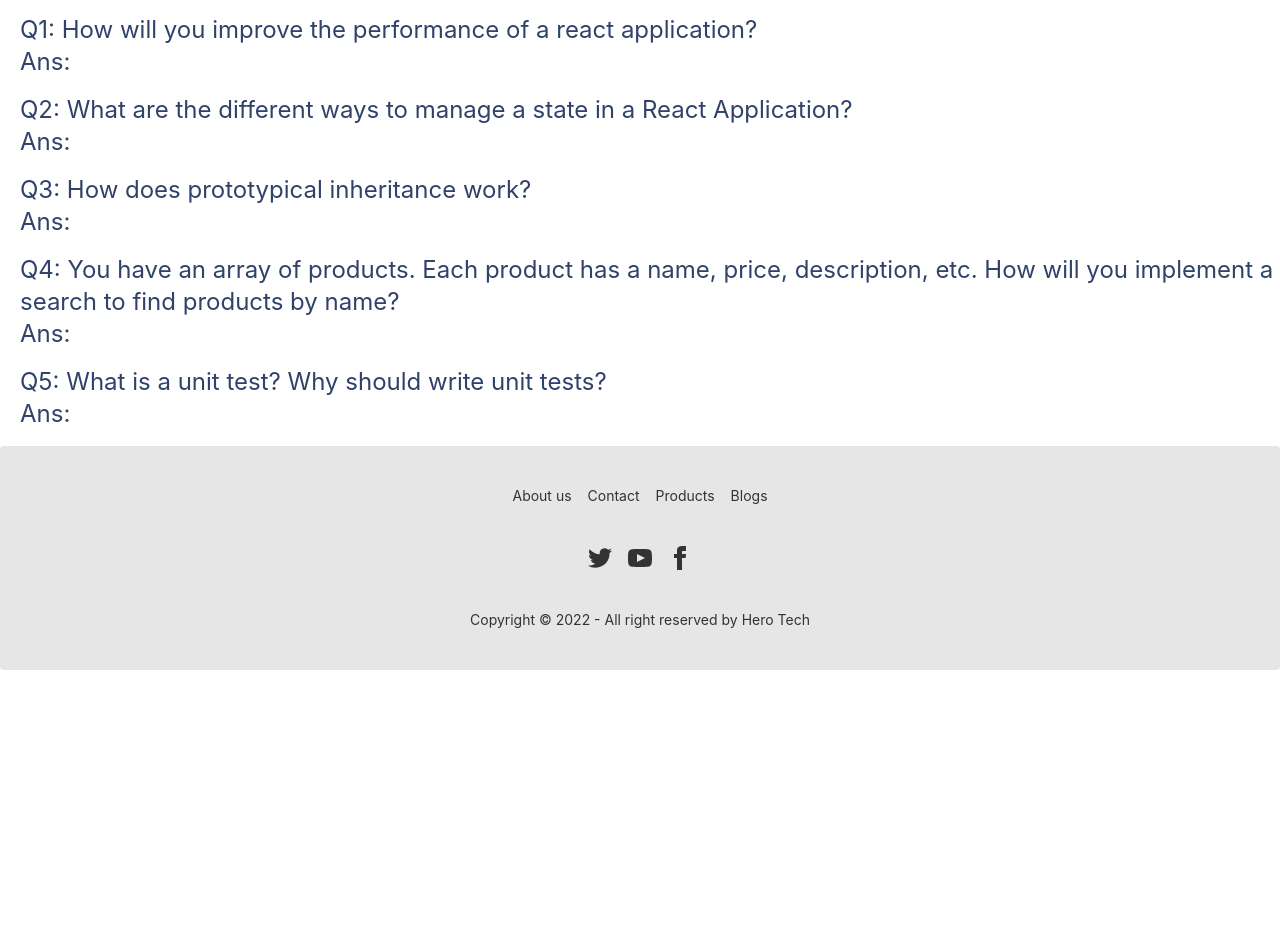
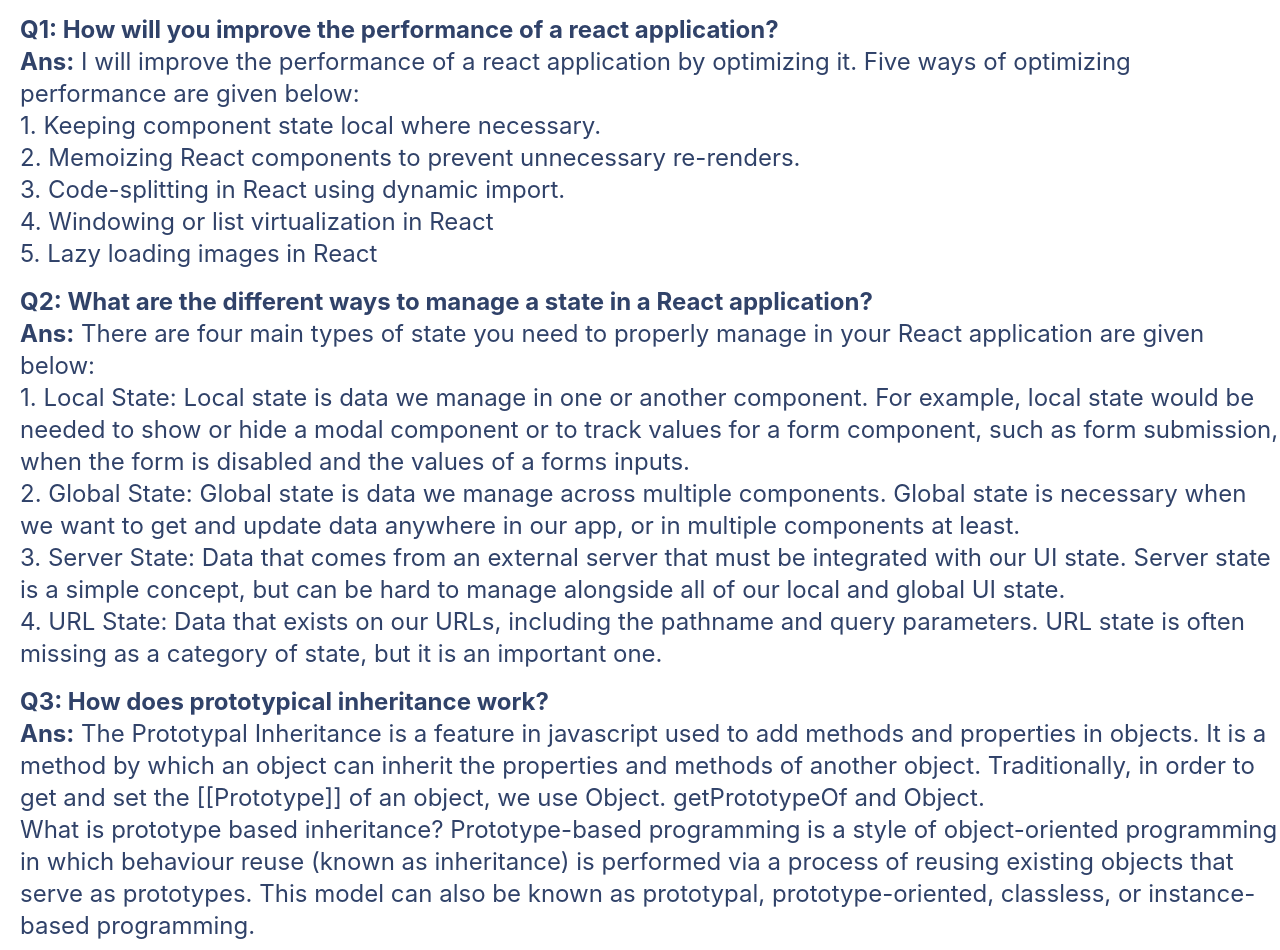
Before and after one commit to muhammadalaminwd/twelfth-assignment-client-side, a React (Create React App) app: page /blogs in a window 1280 px wide. Shown: the part 102-1052 px from the top of the page. Before the commit the page ends 800 px from the top, so only its background shows below. Built offline with nearby package versions, Linux system fonts and the light colour scheme; no server answers.

Commit message:
blogs updated

```diff
--- a/src/Blogs/Blogs.js
+++ b/src/Blogs/Blogs.js
@@ -1,35 +1,104 @@
-import React from 'react';
+import React from "react";
 
 const Blogs = () => {
   return (
     <div>
-            <h1 className='text-4xl text-center mb-3 text-accent'>Question Answer</h1>
+      <h1 className="text-4xl text-center mb-3 text-accent">Question Answer</h1>
 
-            <div className='ml-5 mb-4'>
-            <h1 className='text-2xl text-primary'>Q1: How will you improve the performance of a react application?</h1>
-            <h2 className='text-2xl text-primary'>Ans: </h2>
+      <div className="ml-5 mb-4">
+        <h1 className="text-2xl text-primary font-bold">
+          Q1: How will you improve the performance of a react application?
+        </h1>
+        <h2 className="text-2xl text-primary">
+          <span className="font-bold">Ans:</span> I will improve the performance
+          of a react application by optimizing it. Five ways of optimizing
+          performance are given below:
+          <br />
+          1. Keeping component state local where necessary.
+          <br />
+          2. Memoizing React components to prevent unnecessary re-renders.
+          <br />
+          3. Code-splitting in React using dynamic import.
+          <br />
+          4. Windowing or list virtualization in React
+          <br />
+          5. Lazy loading images in React
+          <br />
+        </h2>
       </div>
 
-            <div className='ml-5 mb-4'>
-            <h1 className='text-2xl text-primary'>Q2: What are the different ways to manage a state in a React Application?</h1>
-            <h2 className='text-2xl text-primary'>Ans: </h2>
+      <div className="ml-5 mb-4">
+        <h1 className="text-2xl text-primary font-bold">
+          Q2: What are the different ways to manage a state in a React
+          application?
+        </h1>
+        <h2 className="text-2xl text-primary">
+          <span className="font-bold">Ans:</span> There are four main types of
+          state you need to properly manage in your React application are given
+          below:
+          <br />
+          1. Local State: Local state is data we manage in one or another
+          component. For example, local state would be needed to show or hide a
+          modal component or to track values for a form component, such as form
+          submission, when the form is disabled and the values of a forms
+          inputs.
+          <br />
+          2. Global State: Global state is data we manage across multiple
+          components. Global state is necessary when we want to get and update
+          data anywhere in our app, or in multiple components at least.
+          <br />
+          3. Server State: Data that comes from an external server that must be
+          integrated with our UI state. Server state is a simple concept, but
+          can be hard to manage alongside all of our local and global UI state.{" "}
+          <br />
+          4. URL State: Data that exists on our URLs, including the pathname and
+          query parameters. URL state is often missing as a category of state,
+          but it is an important one.
+        </h2>
       </div>
 
-            <div className='ml-5 mb-4'>
-            <h1 className='text-2xl text-primary'>Q3: How does prototypical inheritance work?</h1>
-            <h2 className='text-2xl text-primary'>Ans: </h2>
+      <div className="ml-5 mb-4">
+        <h1 className="text-2xl text-primary font-bold">
+          Q3: How does prototypical inheritance work?
+        </h1>
+        <h2 className="text-2xl text-primary">
+          <span className="font-bold">Ans:</span> The Prototypal Inheritance is
+          a feature in javascript used to add methods and properties in objects.
+          It is a method by which an object can inherit the properties and
+          methods of another object. Traditionally, in order to get and set the
+          [[Prototype]] of an object, we use Object. getPrototypeOf and Object.
+          <br />
+          What is prototype based inheritance? Prototype-based programming is a
+          style of object-oriented programming in which behaviour reuse (known
+          as inheritance) is performed via a process of reusing existing objects
+          that serve as prototypes. This model can also be known as prototypal,
+          prototype-oriented, classless, or instance-based programming.
+        </h2>
       </div>
 
-            <div className='ml-5 mb-4'>
-            <h1 className='text-2xl text-primary'>Q4: You have an array of products. Each product has a name, price, description, etc. How will you implement a search to find products by name?</h1>
-            <h2 className='text-2xl text-primary'>Ans: </h2>
+      <div className="ml-5 mb-4">
+        <h1 className="text-2xl text-primary font-bold">
+          Q4: You have an array of products. Each product has a name, price,
+          description, etc. How will you implement a search to find products by
+          name?
+        </h1>
+        <h2 className="text-2xl text-primary">
+          <span className="font-bold">Ans:</span> We can use loop, Array.find() , Array.findIndex() or forEach or map to find products by name. The ways are given below: <br />
+          a) products.find(name); <br />
+          b) products.map(name) <br />
+          c) products.findIndex(function(post, index) <br />
+        </h2>
       </div>
 
-            <div className='ml-5 mb-4'>
-            <h1 className='text-2xl text-primary'>Q5: What is a unit test? Why should write unit tests?</h1>
-            <h2 className='text-2xl text-primary'>Ans: </h2>
+      <div className="ml-5 mb-4">
+        <h1 className="text-2xl text-primary font-bold">
+          Q5: What is a unit test? Why should write unit tests?
+        </h1>
+        <h2 className="text-2xl text-primary">
+          <span className="font-bold">Ans:</span> Unit tests are typically automated tests written and run by software developers to ensure that a section of an application (known as the "unit") meets its design and behaves as intended. In procedural programming, a unit could be an entire module, but it is more commonly an individual function or procedure. <br />
+          We should write unit tests because Unit testing ensures that all code meets quality standards before it's deployed. This ensures a reliable engineering environment where quality is paramount. Over the course of the product development life cycle, unit testing saves time and money, and helps developers write better code, more efficiently. Unit testing is testing the smallest testable unit of an application. It is done during the coding phase by the developers. To perform unit testing, a developer writes a piece of code (unit tests) to verify the code to be tested (unit) is correct.
+        </h2>
       </div>
-
     </div>
   );
 };
```
Lines whose indentation alone changed are shown as unchanged.
